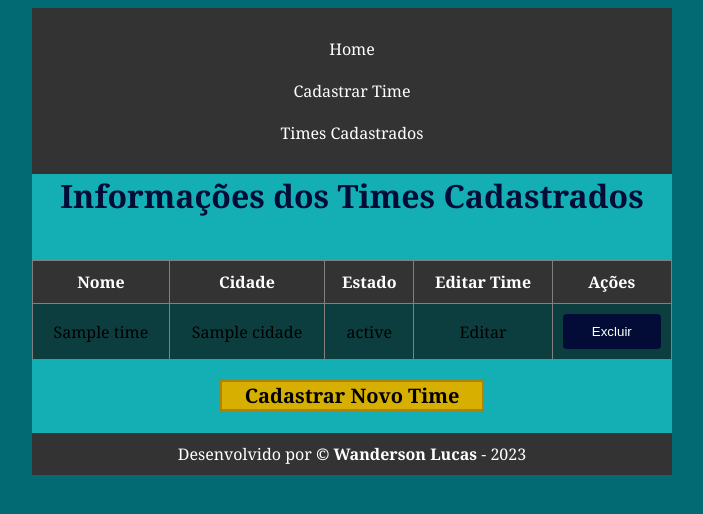
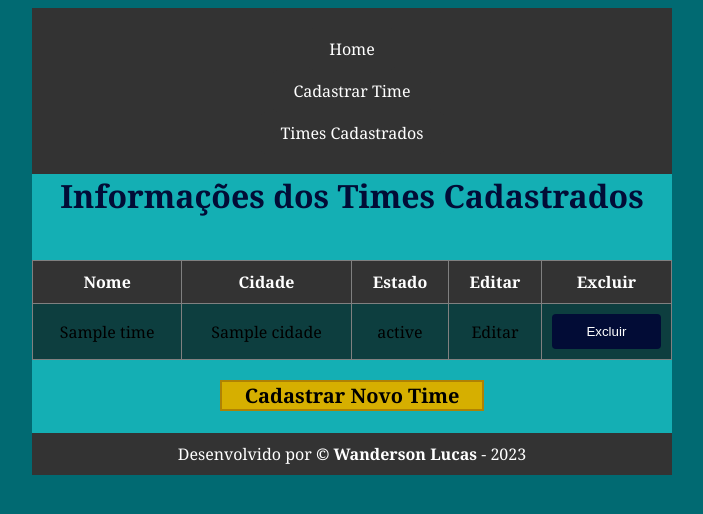
Before and after one commit to wandersonlucasl/AvaPWEB-Flask, a Flask app: template templates/listar.html in a window 1280 px wide. Shown: the top 514 px of the page, without its empty margins (288-991 px from the left). Run offline with Flask 3, Linux system fonts and the light colour scheme; the template is opened without the code that fills it: most values are stand-ins (such as "Sample title", 1, 10 or a date in 2020).

Commit message:
Update listar.html

```diff
--- a/templates/listar.html
+++ b/templates/listar.html
@@ -11,8 +11,8 @@
                 <th>Nome</th>
                 <th>Cidade</th>
                 <th>Estado</th>
-                <th>Editar Time</th>
-                <th>Ações</th>
+                <th>Editar</th>
+                <th>Excluir</th>
             </tr>
             {% for time in times %}
             <tr>
```
